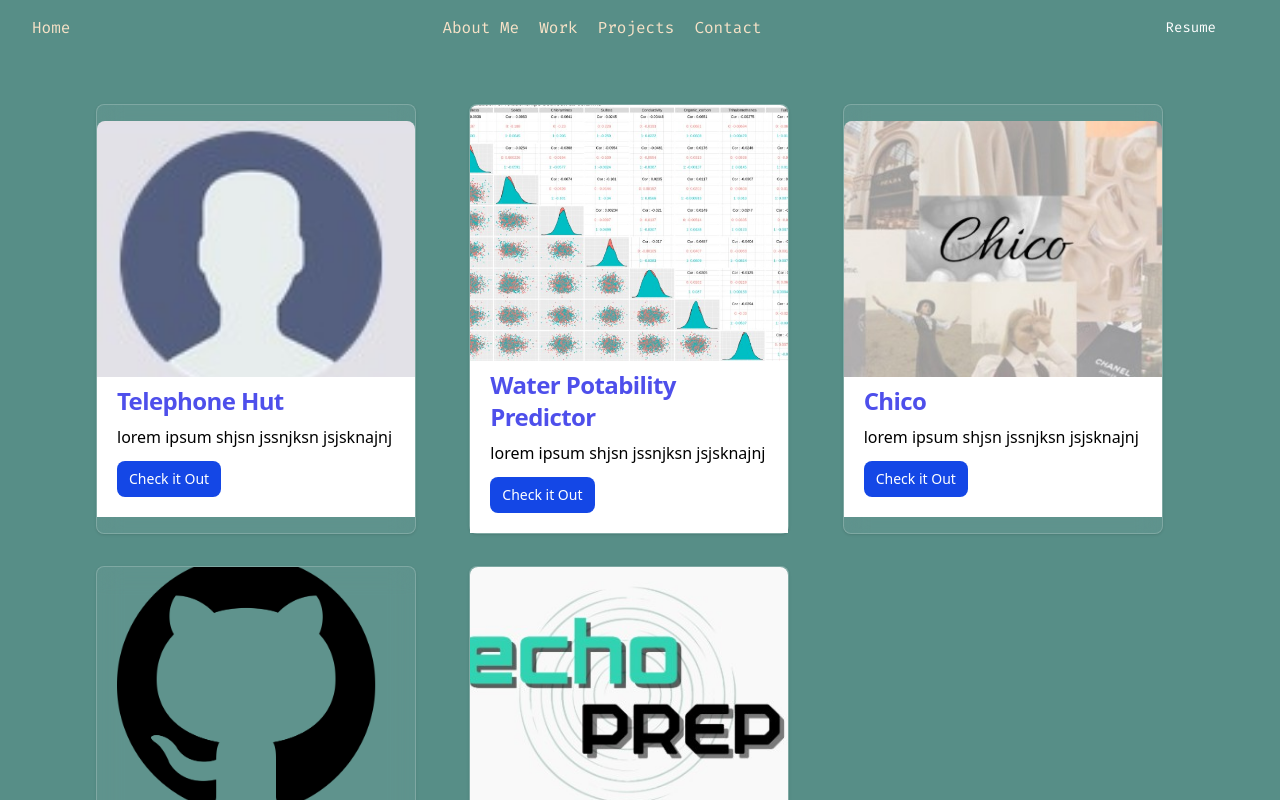
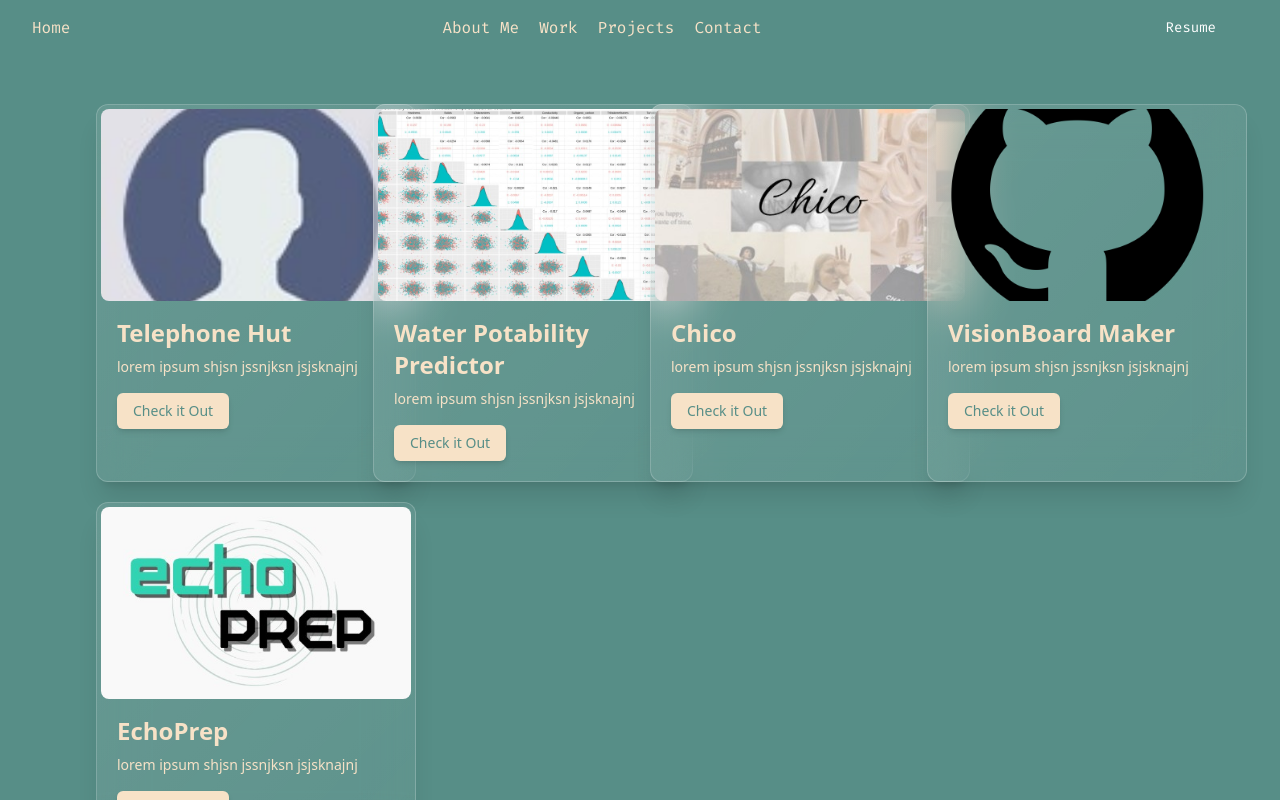
Before and after one commit to dvirdi01/PersonalWebsite, a React (Vite) app in the folder PersonalWebsite/: page /projects in a window 1280 px wide. Shown: the top 800 px of the page. Built offline with nearby package versions, Linux system fonts and the light colour scheme.

Commit message:
changed project cards

```diff
--- a/PersonalWebsite/src/components/ProjectCard.jsx
+++ b/PersonalWebsite/src/components/ProjectCard.jsx
@@ -3,16 +3,24 @@
 
 const ProjectCard = ({title, description, image, link}) => {
   return (
-     <div className='w-80 backdrop-blur-md bg-white/5 border border-white/20 border border-gray-200 rounded-lg shadow-sm flex flex-col items-start justify-center'>
-        <img className='object-cover h-64 w-full rounded-t-lg ' src = {image}></img>
-        <div className='bg-white w-full text-black'>
-            <h1 className='py-2 text-2xl font-bold tracking-tight text-[#4E4FEB] px-5'>{title}</h1>
-            <p class="mb-3 font-normal px-5">{description}</p>
-            <div className='px-5 mb-5'>
-                <button className='px-3 py-2 text-sm font-medium text-center text-white bg-blue-700 rounded-lg hover:bg-blue-800'>Check it Out</button>
-            </div>
-
-        </div>
+     <div className="w-80 rounded-xl p-1 bg-gradient-to-br from-white/10 to-white/5 backdrop-blur-xl border border-white/20 shadow-xl transition-all duration-300 hover:scale-[1.02] hover:shadow-2xl">
+      <img
+        src={image}
+        alt={title}
+        className="h-48 w-full object-cover rounded-lg"
+      />
+      <div className="p-4 text-[#F7E2C7]">
+        <h1 className="text-2xl font-semibold mb-2 text-[#F7E2C7]">{title}</h1>
+        <p className="text-sm text-[#F7E2C7] mb-4">{description}</p>
+        <a
+  href={link}
+  target="_blank"
+  rel="noopener noreferrer"
+  className="inline-block px-4 py-2 text-sm font-medium text-[#578e87] bg-[#F7E2C7] rounded-md shadow-md hover:bg-[#f1d8bc] transition-colors duration-200"
+>
+  Check it Out
+</a>
+      </div>
     </div>
   )
 }
--- a/PersonalWebsite/src/pages/Projects.jsx
+++ b/PersonalWebsite/src/pages/Projects.jsx
@@ -11,7 +11,7 @@
 
    return (
     <div className='px-24 py-12 min-h-screen'>
-        <div className='grid grid-cols-3 gap-8'>
+        <div className='grid grid-cols-4 gap-5'>
         <ProjectCard title = "Telephone Hut" description="lorem ipsum shjsn jssnjksn  jsjsknajnj " image = {TelephoneHut} link = "haha"/>
         <ProjectCard title = "Water Potability Predictor" description="lorem ipsum shjsn jssnjksn  jsjsknajnj " image = {Water} link = "haha"/>
         <ProjectCard title = "Chico" description="lorem ipsum shjsn jssnjksn  jsjsknajnj " image = {Chico} link = "haha"/>
```
